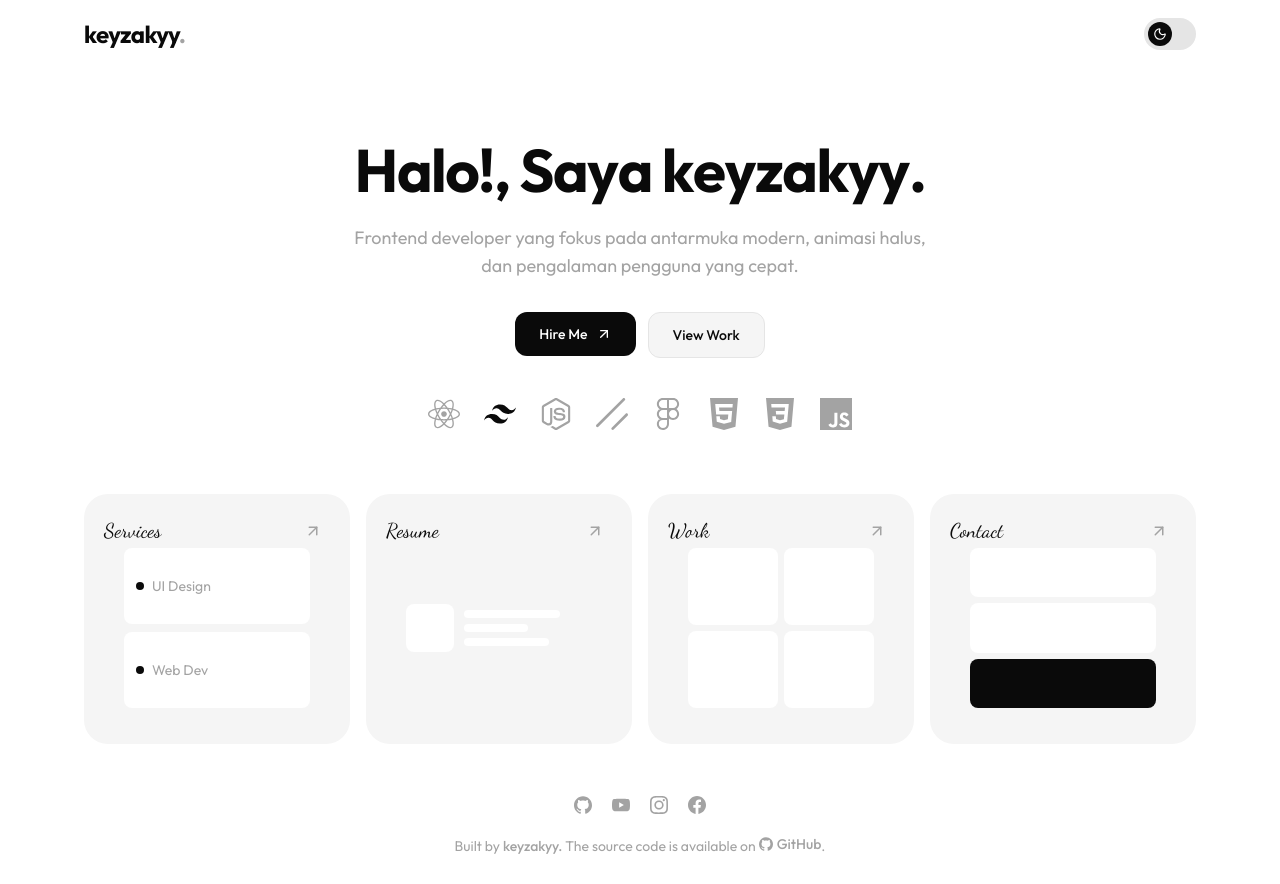
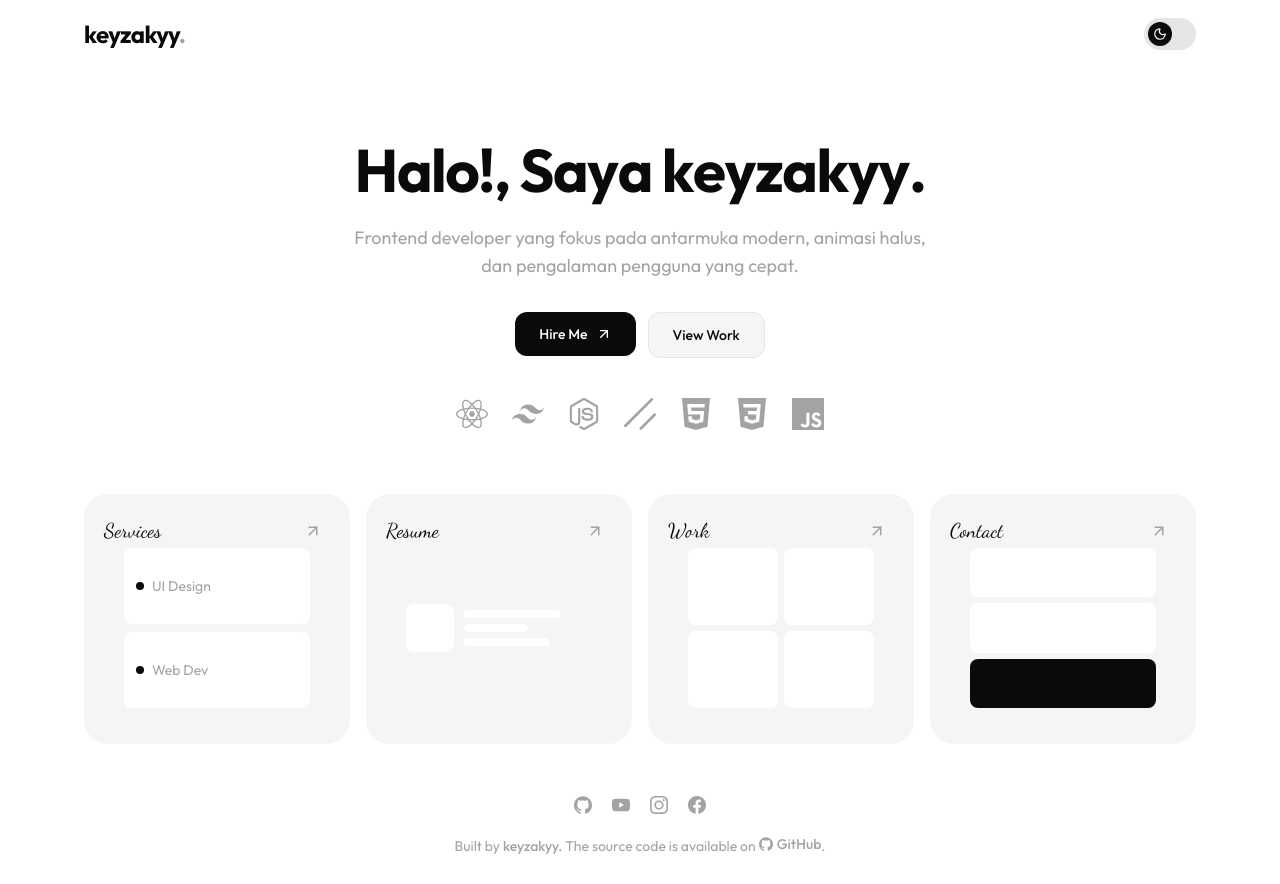
Before and after one commit to keyzakyy-dev/portofolio-keyy, a React (Vite) app: page / in a window 1280 px wide. Built offline with nearby package versions, Linux system fonts and the light colour scheme.

Commit message:
Adjust animation timing for tech icons and refine keyframe percentages

```diff
--- a/src/index.css
+++ b/src/index.css
@@ -43,17 +43,17 @@
 
 @keyframes tech-idle {
   0%,
-  87.5%,
+  85%,
   100% {
     color: var(--color-muted);
   }
-  93.75% {
+  92.5% {
     color: var(--color-primary);
   }
 }
 
 .tech-icon-idle {
-  animation: tech-idle 4s ease-in-out infinite;
+  animation: tech-idle 8s ease-in-out infinite;
 }
 
 .tech-row:hover .tech-icon-idle {
```
Also changed, not shown: src/components/Hero.jsx (+0 -1 lines).
